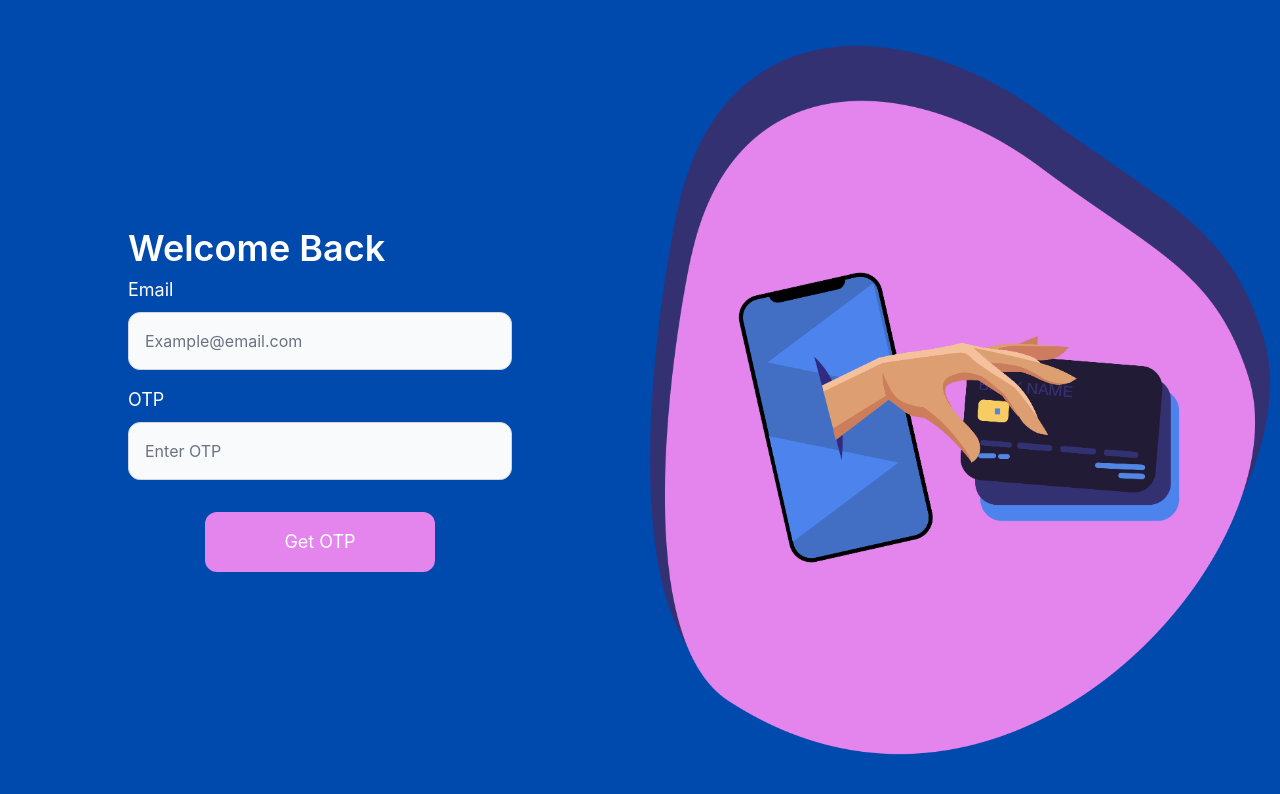
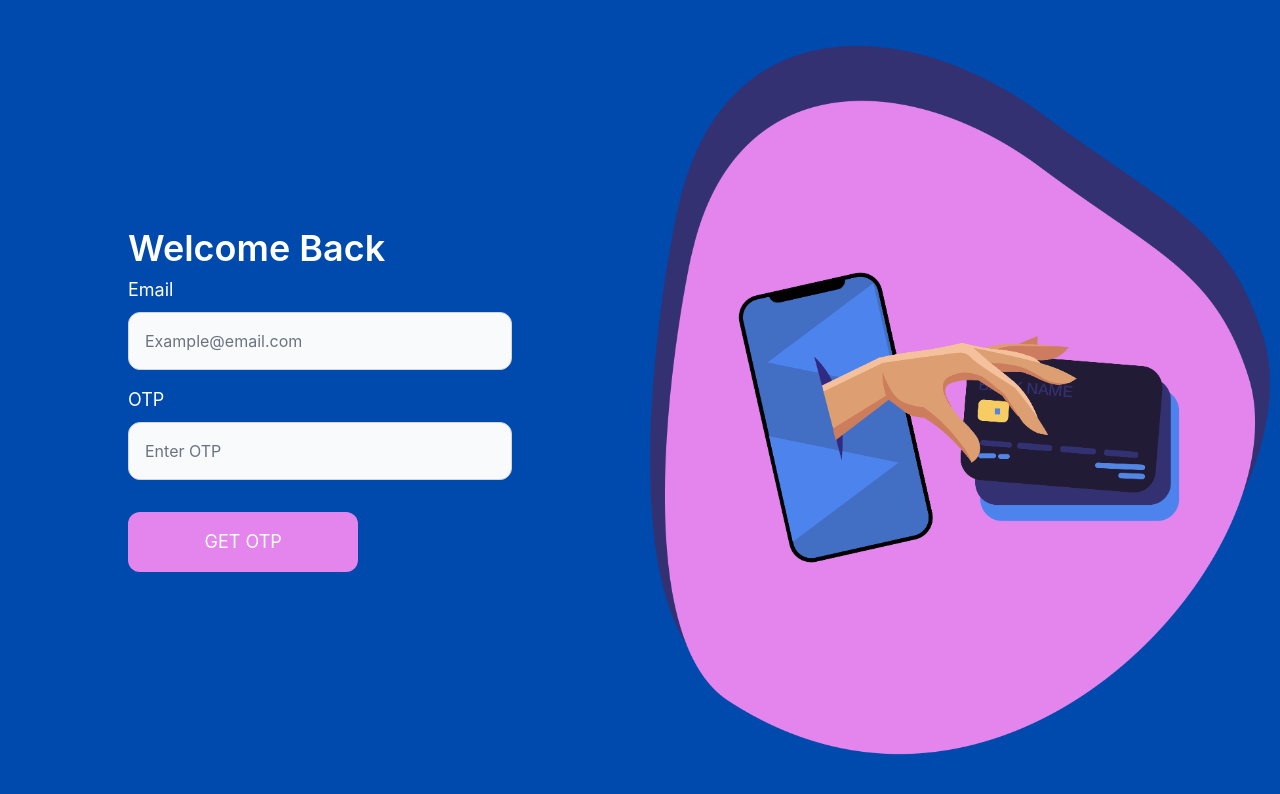
Before and after one commit to pk-2809/cardify, a React (Create React App) app: page / in a window 1280 px wide. Shown: the top 794 px of the page. Built offline with nearby package versions, Linux system fonts and the light colour scheme.

Commit message:
add-card

```diff
--- a/src/App.js
+++ b/src/App.js
@@ -1,6 +1,8 @@
 import { React, useEffect } from 'react';
 import { Login } from './pages/login';
 import { Home } from './pages/home';
+import { AddCard } from './pages/addcard';
+
 import { Routes, Route } from "react-router-dom";
 import './App.css';
 
@@ -18,6 +20,7 @@ function App() {
 		<Routes>
 			<Route exact path="/" element={<Login />} />
 			<Route exact path="/Home" element={<Home />} />
+			<Route exact path="/Add-Card" element={<AddCard />} />
 		</Routes>
 	);
 }
--- /dev/null
+++ b/src/pages/addcard.js
@@ -0,0 +1,7 @@
+export const AddCard = () => {
+  return (
+    <div>
+     Hye
+    </div>
+  );
+};
--- a/src/pages/home.css
+++ b/src/pages/home.css
@@ -15,3 +15,76 @@
     -webkit-backdrop-filter: blur(5px);
     border: 2px solid rgba(255, 255, 255, 0.3);
 }
+
+
+.btn {
+    position: relative;
+    outline: none;
+    text-decoration: none;
+    display: flex;
+    justify-content: center;
+    align-items: center;
+    overflow: hidden;
+    transition: all 0.3s cubic-bezier(0.02, 0.01, 0.47, 1);
+  }
+
+  .btn:hover {
+    animation: sh0 0.5s ease-in-out both;
+  }
+
+  @keyframes sh0 {
+    0% {
+      transform: rotate(0deg) translate3d(0, 0, 0);
+    }
+
+    25% {
+      transform: rotate(7deg) translate3d(0, 0, 0);
+    }
+
+    50% {
+      transform: rotate(-7deg) translate3d(0, 0, 0);
+    }
+
+    75% {
+      transform: rotate(1deg) translate3d(0, 0, 0);
+    }
+
+    100% {
+      transform: rotate(0deg) translate3d(0, 0, 0);
+    }
+  }
+
+  .btn:hover span {
+    animation: storm 0.7s ease-in-out both;
+    animation-delay: 0.06s;
+  }
+
+  .btn::before,
+  .btn::after {
+    content: '';
+    position: absolute;
+    right: 0;
+    bottom: 0;
+    width: 100px;
+    height: 100px;
+    border-radius: 50%;
+    background: #fff;
+    opacity: 0;
+    transition: transform 0.15s cubic-bezier(0.02, 0.01, 0.47, 1), opacity 0.15s cubic-bezier(0.02, 0.01, 0.47, 1);
+    z-index: -1;
+    transform: translate(100%, -25%) translate3d(0, 0, 0);
+  }
+
+  .btn:hover::before,
+  .btn:hover::after {
+    opacity: 0.15;
+    transition: transform 0.2s cubic-bezier(0.02, 0.01, 0.47, 1), opacity 0.2s cubic-bezier(0.02, 0.01, 0.47, 1);
+  }
+
+  .btn:hover::before {
+    transform: translate3d(50%, 0, 0) scale(0.9);
+  }
+
+  .btn:hover::after {
+    transform: translate(50%, 0) scale(1.1);
+  }
--- a/src/pages/home.js
+++ b/src/pages/home.js
@@ -16,9 +16,13 @@ export const Home = () => {
             For any payment – anywhere in the world. Get all your cards handy
             with you with all the features stored in one place.
           </p>
-          <button className="w-full sm:w-fit mt-8 sm:mt-2 p-4 text-sm sm:text-base lg:text-lg text-center text-1786df bg-white rounded-xl">
+
+          <button className=" btn w-full sm:w-fit mt-8 sm:mt-2 p-4 text-sm sm:text-base lg:text-lg text-center text-1786df bg-white rounded-xl">
+    <span>ADD CARD</span>
+</button>
+          {/* <button className="w-full sm:w-fit mt-8 sm:mt-2 p-4 text-sm sm:text-base lg:text-lg text-center text-1786df bg-white rounded-xl">
             ADD CARD
-          </button>
+          </button> */}
         </div>
       </div>
 
--- a/src/pages/login.css
+++ b/src/pages/login.css
@@ -0,0 +1,71 @@
+.btn {
+    position: relative;
+    outline: none;
+    text-decoration: none;
+    display: flex;
+    justify-content: center;
+    align-items: center;
+    overflow: hidden;
+    transition: all 0.3s cubic-bezier(0.02, 0.01, 0.47, 1);
+  }
+
+  .btn:hover {
+    animation: sh0 0.5s ease-in-out both;
+  }
+
+  @keyframes sh0 {
+    0% {
+      transform: rotate(0deg) translate3d(0, 0, 0);
+    }
+
+    25% {
+      transform: rotate(7deg) translate3d(0, 0, 0);
+    }
+
+    50% {
+      transform: rotate(-7deg) translate3d(0, 0, 0);
+    }
+
+    75% {
+      transform: rotate(1deg) translate3d(0, 0, 0);
+    }
+
+    100% {
+      transform: rotate(0deg) translate3d(0, 0, 0);
+    }
+  }
+
+  .btn:hover span {
+    animation: storm 0.7s ease-in-out both;
+    animation-delay: 0.06s;
+  }
+
+  .btn::before,
+  .btn::after {
+    content: '';
+    position: absolute;
+    right: 0;
+    bottom: 0;
+    width: 100px;
+    height: 100px;
+    border-radius: 50%;
+    background: #fff;
+    opacity: 0;
+    transition: transform 0.15s cubic-bezier(0.02, 0.01, 0.47, 1), opacity 0.15s cubic-bezier(0.02, 0.01, 0.47, 1);
+    z-index: -1;
+    transform: translate(100%, -25%) translate3d(0, 0, 0);
+  }
+
+  .btn:hover::before,
+  .btn:hover::after {
+    opacity: 0.15;
+    transition: transform 0.2s cubic-bezier(0.02, 0.01, 0.47, 1), opacity 0.2s cubic-bezier(0.02, 0.01, 0.47, 1);
+  }
+
+  .btn:hover::before {
+    transform: translate3d(50%, 0, 0) scale(0.9);
+  }
+
+  .btn:hover::after {
+    transform: translate(50%, 0) scale(1.1);
+  }
--- a/src/pages/login.js
+++ b/src/pages/login.js
@@ -1,26 +1,50 @@
-import LoginBg from '../assets/Login.png';
-import Login1 from '../assets/Login1.png';
-import bgImage from '../assets/bgImage.png';
-import './login.css';
+import LoginBg from "../assets/Login.png";
+import Login1 from "../assets/Login1.png";
+import bgImage from "../assets/bgImage.png";
+import "./login.css";
 
 export const Login = () => {
   return (
     <div className="h-screen overflow-hidden primary-bg flex flex-col-reverse md:flex-row">
       <div className="w-full md:w-1/2 h-3/5 md:h-screen grid place-items-center">
         <div className="w-4/5 sm:w-3/5 ">
-                    <h1 className="mb-2 font-semibold text-2xl md:text-3xl lg:text-4xl text-white">Welcome Back</h1>
-                    <div className="my-1 md:my-2 text-sm md:text-base lg:text-lg text-white">Email</div>
-                    <input type="email" className="mb-2 p-3 md:p-4 w-full rounded-xl border border-gray-300 border-solid bg-slate-50 text-slate-400" placeholder="Example@email.com" />
-                    <div className="my-1 md:my-2 text-sm md:text-base lg:text-lg text-white">OTP</div>
-                    <input type="tel" className="p-3 md:p-4 w-full rounded-xl border border-gray-300 border-solid bg-slate-50 text-slate-400" placeholder="Enter OTP" />
+          <h1 className="mb-2 font-semibold text-2xl md:text-3xl lg:text-4xl text-white">
+            Welcome Back
+          </h1>
+          <div className="my-1 md:my-2 text-sm md:text-base lg:text-lg text-white">
+            Email
+          </div>
+          <input
+            type="email"
+            className="mb-2 p-3 md:p-4 w-full rounded-xl border border-gray-300 border-solid bg-slate-50 text-slate-400"
+            placeholder="Example@email.com"
+          />
+          <div className="my-1 md:my-2 text-sm md:text-base lg:text-lg text-white">
+            OTP
+          </div>
+          <input
+            type="tel"
+            className="p-3 md:p-4 w-full rounded-xl border border-gray-300 border-solid bg-slate-50 text-slate-400"
+            placeholder="Enter OTP"
+          />
           <div className="w-full text-center">
-                        <button className="mt-8 p-4 w-3/5 text-xs sm:text-base lg:text-lg text-center text-white rounded-xl secondary-bg text-white">Get OTP</button>
+
+          <button className="btn mt-8 p-4 w-3/5 text-xs sm:text-base lg:text-lg text-center rounded-xl secondary-bg text-white">
+    <span>GET OTP</span>
+</button>
+            {/* <button className="mt-8 p-4 w-3/5 text-xs sm:text-base lg:text-lg text-center rounded-xl secondary-bg text-white">
+              Get OTP
+            </button> */}
           </div>
         </div>
       </div>
       <div className="w-full md:w-1/2 h-2/5 md:h-screen grid place-items-center">
-            <img src={bgImage} alt="logo" className="max-h-full max-w-fulls lg:max-w-4/5  overflow-hidden" />
+        <img
+          src={bgImage}
+          alt="logo"
+          className="max-h-full max-w-fulls lg:max-w-4/5  overflow-hidden"
+        />
       </div>
     </div>
-    )
-}
+  );
+};
```
Also changed, not shown: src/pages/addcard.css (added). Lines whose indentation alone changed are shown as unchanged.
